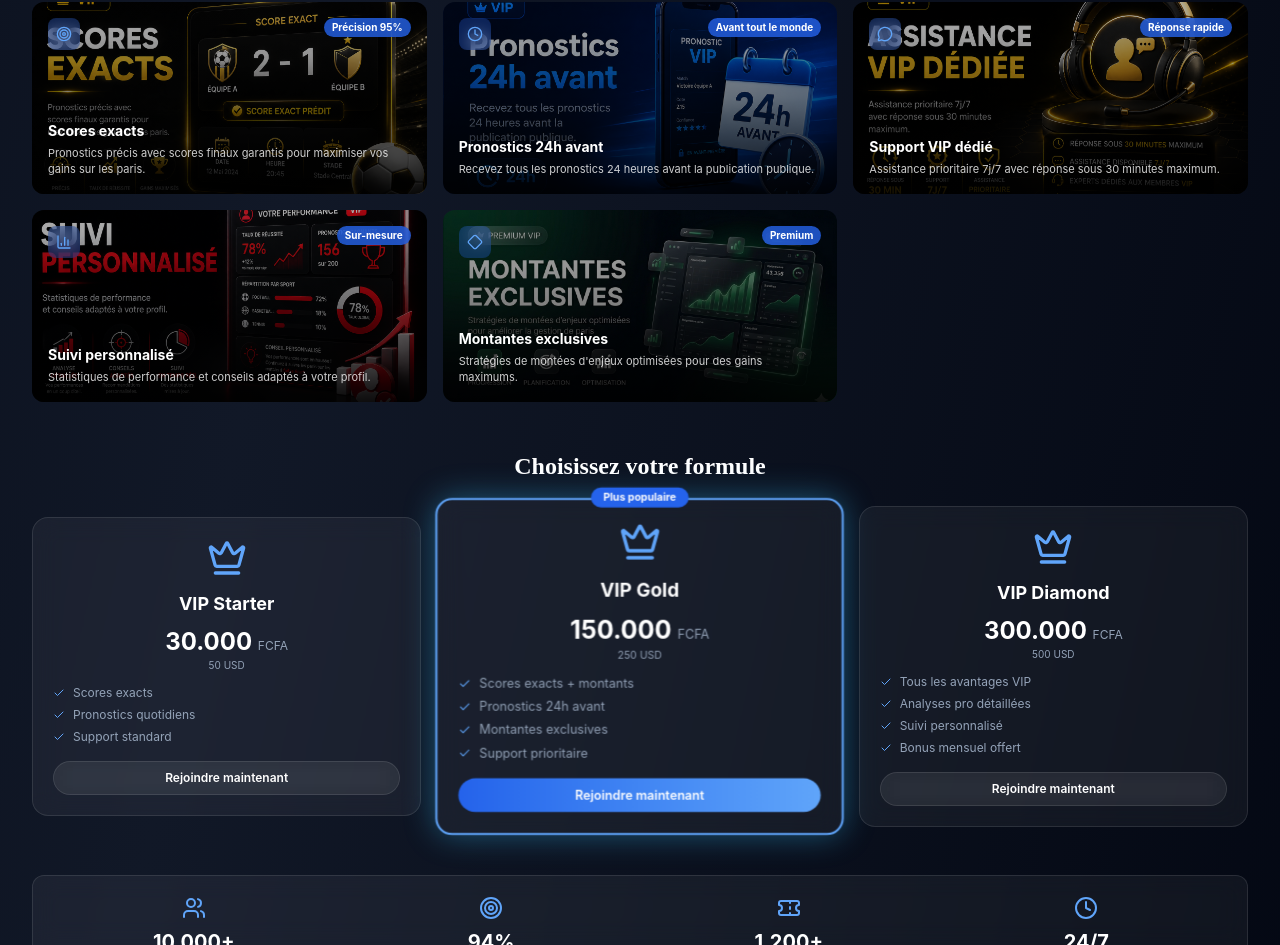
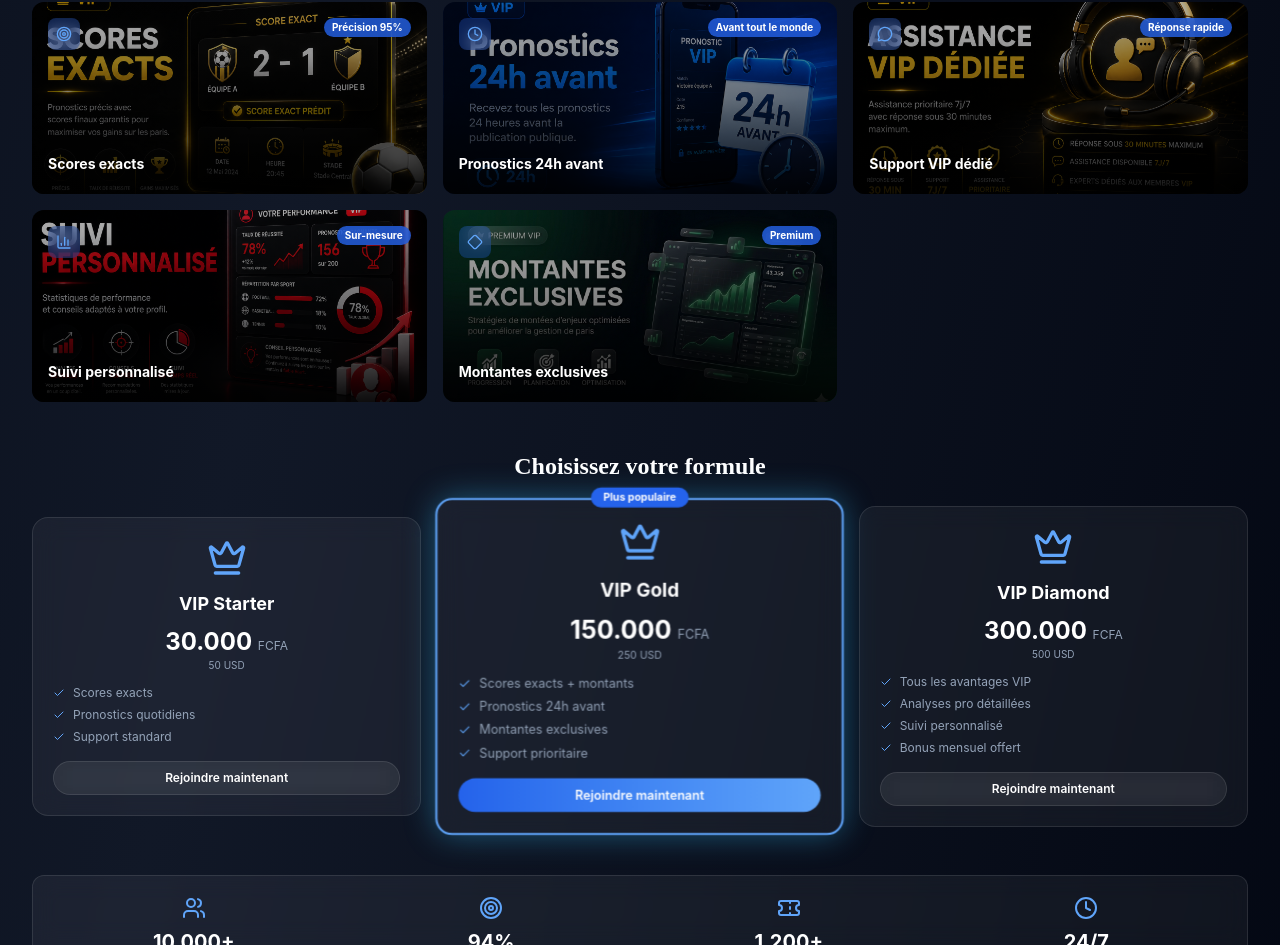
Before and after one commit to desch-wabi237/XBET, a React (Vite) app: page / in a window 1280 px wide. Shown: the part 4397-5342 px from the top of the page. Built offline with nearby package versions, Linux system fonts and the light colour scheme.

Commit message:
prono add

```diff
--- a/src/components/SectionVIP.tsx
+++ b/src/components/SectionVIP.tsx
@@ -47,35 +47,30 @@ const SectionVIP = () => {
     {
       icon: Target,
       title: 'Scores exacts',
-      description: 'Pronostics précis avec scores finaux garantis pour maximiser vos gains sur les paris.',
       backgroundImage: '/images/vip-scores.png',
       badge: 'Précision 95%'
     },
     {
       icon: Clock,
       title: 'Pronostics 24h avant',
-      description: 'Recevez tous les pronostics 24 heures avant la publication publique.',
       backgroundImage: '/images/vip-early.png',
       badge: 'Avant tout le monde'
     },
     {
       icon: MessageCircle,
       title: 'Support VIP dédié',
-      description: 'Assistance prioritaire 7j/7 avec réponse sous 30 minutes maximum.',
       backgroundImage: '/images/vip-support.png',
       badge: 'Réponse rapide'
     },
     {
       icon: BarChart3,
       title: 'Suivi personnalisé',
-      description: 'Statistiques de performance et conseils adaptés à votre profil.',
       backgroundImage: '/images/vip-suivi.png',
       badge: 'Sur-mesure'
     },
     {
       icon: Diamond,
       title: 'Montantes exclusives',
-      description: 'Stratégies de montées d\'enjeux optimisées pour des gains maximums.',
       backgroundImage: '/images/vip-montantes.png',
       badge: 'Premium'
     }
```
